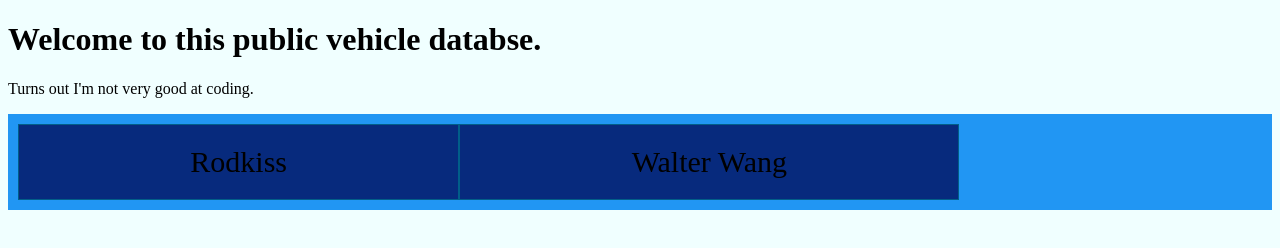
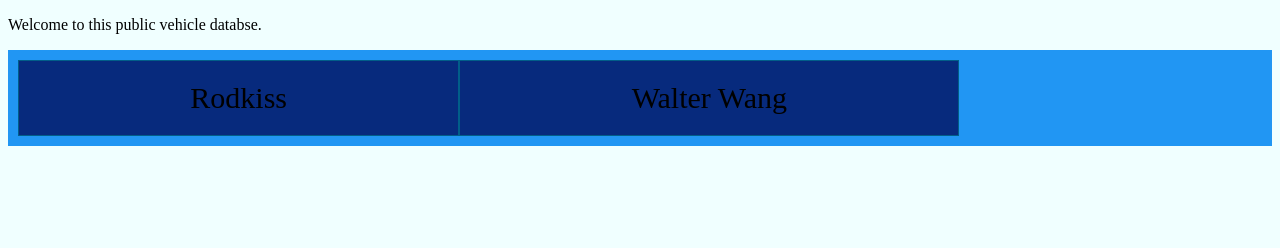
Before and after one commit to IsorokuYamamot0/HEHEHE, a plain HTML site: page index.html in a window 1280 px wide. Drawn offline with Linux system fonts and the light colour scheme.

Commit message:
Text change

```diff
--- a/index.html
+++ b/index.html
@@ -10,8 +10,7 @@
     <head>
     <body>
         <title>Public Vehicle Database</title>
-        <h1>Welcome to this public vehicle databse.</h1>
-        <p>Turns out I'm not very good at coding.</p>
+        <p>Welcome to this public vehicle databse.</p>
         <div class="grid-container">
             <div class="grid-item">Rodkiss</div>
             <div class="grid-item">Walter Wang</div>
```
